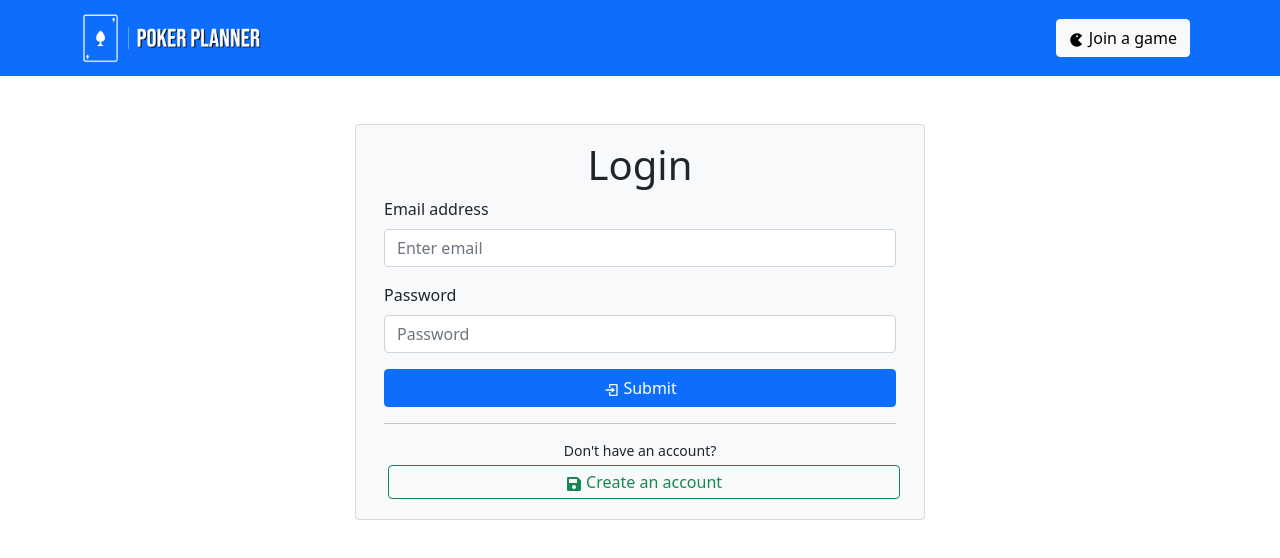
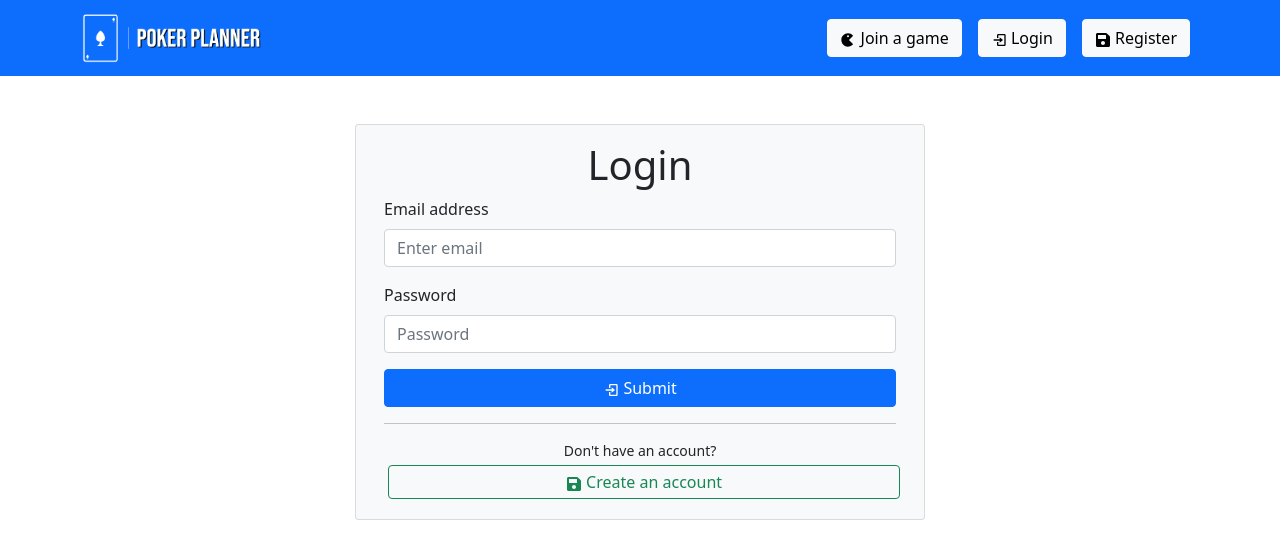
Before and after one commit to farman99ahmed/mock-project-client, a React (Create React App) app: page /login in a window 1280 px wide. Shown: the top 558 px of the page. Built offline with nearby package versions, Linux system fonts and the light colour scheme; no server answers.

Commit message:
Update NavigationBar.jsx

```diff
--- a/src/components/NavigationBar.jsx
+++ b/src/components/NavigationBar.jsx
@@ -8,6 +8,8 @@ import { Link } from 'react-router-dom';
 import { ImHome } from 'react-icons/im';
 import { RiGameFill } from 'react-icons/ri';
 import AuthContext from '../context/AuthContext';
+import { BiLogIn } from 'react-icons/bi';
+import { FaSave } from 'react-icons/fa';
 import { useContext } from 'react';
 
 
@@ -47,6 +49,22 @@ const NavigationBar = () => {
               <GoSignOut /> {currentUser._id ? "Sign Out" : "Exit"} ({currentUser.name})</Button>
           </Nav>
           }
+          {currentUser._id === null &&
+          <>
+          <Nav className="p-2">
+          <Link to="/login">
+          <Button variant="light">
+            <BiLogIn /> Login</Button>
+          </Link>
+        </Nav>
+        <Nav className="p-2">
+          <Link to="/register">
+          <Button variant="light">
+            <FaSave /> Register</Button>
+          </Link>
+        </Nav>
+        </>
+          }
         </>
       </Container>
     </Navbar>
```
